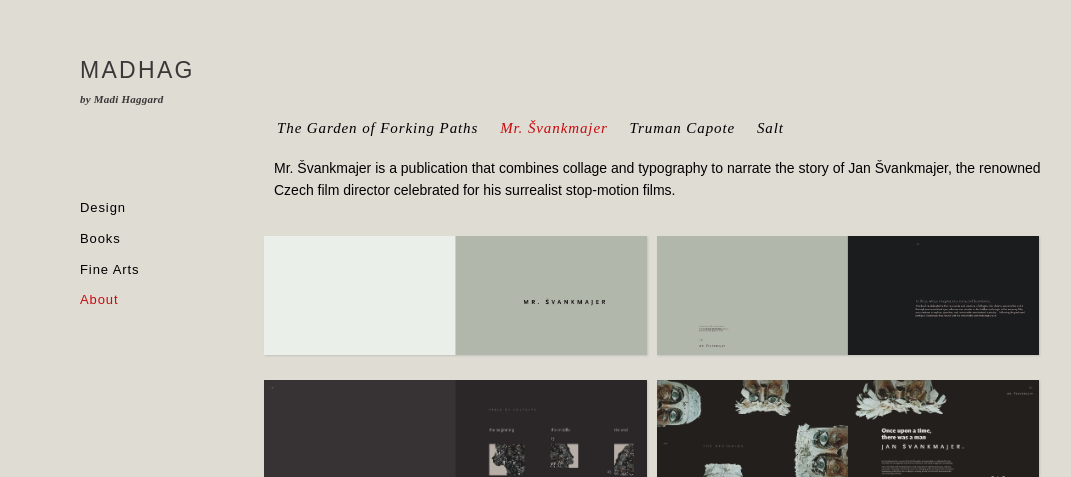
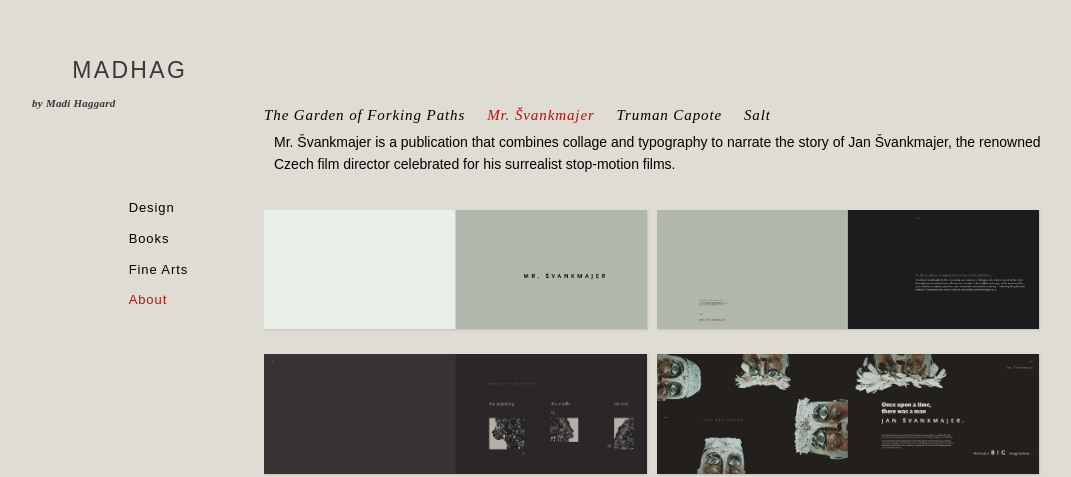
Before and after one commit to madh4g/madhag-site, a plain HTML site: page html/book_js.html in a window 1280 px wide. Shown: the top 477 px of the page, without its empty margins (96-1167 px from the left). Drawn offline with nearby package versions, Linux system fonts and the light colour scheme; some packages are replaced by stand-ins of ours; a script that the page names is missing.

Commit message:
1.4
Head bar madhag/ text margins

```diff
--- a/assets/style.css
+++ b/assets/style.css
@@ -3,8 +3,9 @@
 =PREVENT FONT SCALING IN MOBILE LANDSCAPE WHILE ALLOWING USER ZOOM */
 :root {
     -webkit-text-size-adjust: none;
-            text-size-adjust: none;
+    text-size-adjust: none;
 }
+
 /*
 =PREVENT PADDING FROM ADDING ONTO OVERALLL SIZE OF ELEMENTS */
 * { box-sizing: border-box; }
@@ -13,6 +14,7 @@ html {
     scroll-behavior: smooth;
     transition: 5s ease;
 }
+
 /*
 =STYLE THE BODY ELEMENT */
 body {
@@ -67,8 +69,6 @@ body {
     height: 100vh;
 }
 
-
-
 /*
 = + IMAGE SPACE
 ============================================= */
@@ -118,12 +118,17 @@ h1{
     text-transform: uppercase;
     font: normal 400 23px/1.1 "Scala", "Lucida Sans Unicade", Arial, sans-serif;
     letter-spacing: 0.1em;
+    display: flex;
+    justify-content: left;
 }
 
 .pge-head a span.by {
     font: italic 630 11px/2 "Guyot", "Baskerville", serif;
     letter-spacing: 0.02em;
     text-transform: initial;
+    /* padding-left: 60px; */
+    margin-left: -155px;
+    margin-top: 34px;
 
 
 }
@@ -198,13 +203,13 @@ text-transform: uppercase;
 
 .pge-head {
     position: fixed;
-    margin-left: -5%;
+    margin-left: -5.6%;
 }
 
 nav {
     position: fixed;
     margin-top: 130px;
-    margin-left: -5%;
+    margin-left: -1.2%;
 
 }
 
@@ -235,6 +240,7 @@ nav a.red {
 .nav2-links {
     display: flex;
     justify-content: left;
+    margin: -13px;
 }
 
 .nav2-links a.nav-name {
```
Also changed, not shown: assets/media.queries.1col.css (line endings or trailing spaces).
